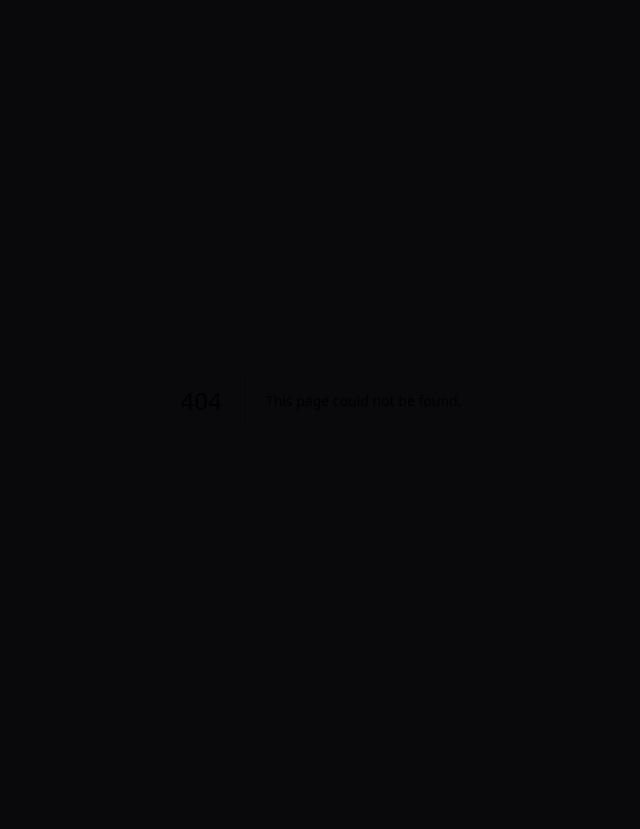
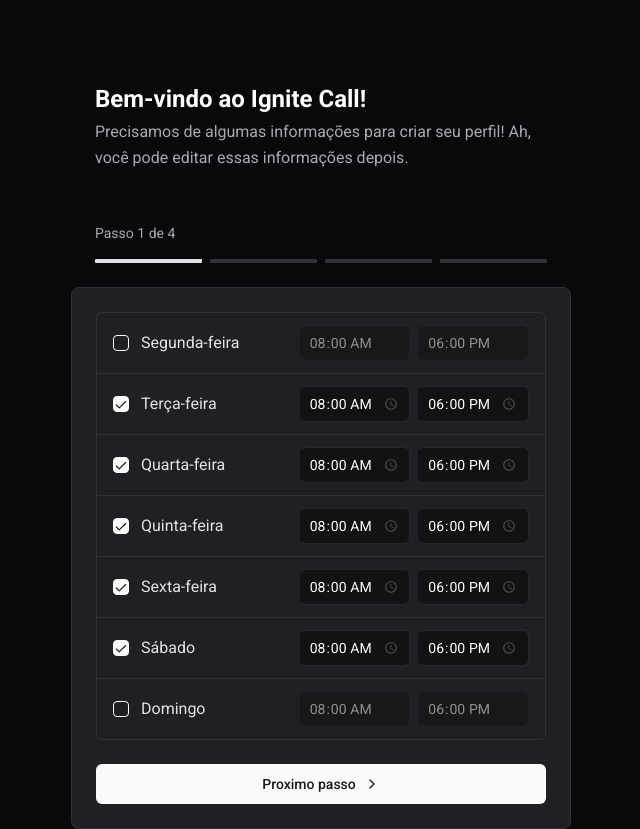
Before and after one commit to reciokaue/dev-call, a Next.js app: page /register/1/time-intervals in a window 1280 px wide. Before the commit this address had no page. Shown: the whole page, without its empty margins (319-959 px from the left). Before the commit the page ends 800 px from the top, so only its background shows below. Built offline with nearby package versions, Linux system fonts and the light colour scheme.

Commit message:
time intervals structure & hookform

```diff
--- a/package.json
+++ b/package.json
@@ -13,6 +13,7 @@
     "@hookform/resolvers": "^3.3.4",
     "@next-auth/prisma-adapter": "0.4.4-canary.81",
     "@prisma/client": "^5.7.1",
+    "@radix-ui/react-checkbox": "^1.0.4",
     "@radix-ui/react-slot": "^1.0.2",
     "axios": "^1.6.5",
     "class-variance-authority": "^0.7.0",
--- a/src/app/register/[step]/connect/page.tsx
+++ b/src/app/register/[step]/connect/page.tsx
@@ -60,7 +60,6 @@
         Proximo passo
         <ChevronRight className="h-4 w-4" />
       </Button>
-      {JSON.stringify(user)}
     </div>
   )
 }
--- a/src/app/register/[step]/disponibility/page.tsx
+++ /dev/null
@@ -1,3 +0,0 @@
-export default function Disponibility() {
-  return <div className="flex"></div>
-}
--- a/src/app/register/[step]/layout.tsx
+++ b/src/app/register/[step]/layout.tsx
@@ -1,7 +1,6 @@
 import type { Metadata } from 'next'
 
 import { MultiStep } from '../../../components/multi-step'
-
 import { HEADERS } from './headers'
 
 export const metadata: Metadata = {
@@ -19,7 +18,7 @@
   const { step } = params
 
   return (
-    <div className="mx-auto flex h-screen max-w-[500px] flex-col items-center justify-start pt-40">
+    <div className="mx-auto flex h-screen max-w-[500px] flex-col items-center justify-start pt-20">
       <div className="flex flex-col items-start self-stretch px-6">
         <h1 className="text-2xl font-bold leading-relaxed text-white">
           {HEADERS[step - 1].title}
--- /dev/null
+++ b/src/app/register/[step]/time-intervals/page.tsx
@@ -0,0 +1,120 @@
+'use client'
+
+import { zodResolver } from '@hookform/resolvers/zod'
+import { ChevronRight } from 'lucide-react'
+import { Controller, useFieldArray, useForm } from 'react-hook-form'
+import { z } from 'zod'
+
+import { Button } from '@/components/ui/button'
+import { Checkbox } from '@/components/ui/checkbox'
+import { Input } from '@/components/ui/input'
+import { weekDays } from '@/utils/get-week-day'
+
+const schema = z.object({
+  intervals: z
+    .array(
+      z.object({
+        weekDay: z.number().min(0).max(6),
+        enabled: z.boolean(),
+        startTime: z.string(),
+        endTime: z.string(),
+      }),
+    )
+    .length(7)
+    .transform((intervals) => intervals.filter((interval) => interval.enabled))
+    .refine((intervals) => intervals.length > 0, {
+      message: 'Você precisa selecionar pelo menos um dia da semana!',
+    }),
+})
+type Props = z.infer<typeof schema>
+
+export default function TimeIntervals() {
+  const {
+    register,
+    handleSubmit,
+    control,
+    watch,
+    formState: { isSubmitting, errors },
+  } = useForm<Props>({
+    resolver: zodResolver(schema),
+    defaultValues: {
+      intervals: [
+        { weekDay: 0, enabled: false, startTime: '08:00', endTime: '18:00' },
+        { weekDay: 1, enabled: true, startTime: '08:00', endTime: '18:00' },
+        { weekDay: 2, enabled: true, startTime: '08:00', endTime: '18:00' },
+        { weekDay: 3, enabled: true, startTime: '08:00', endTime: '18:00' },
+        { weekDay: 4, enabled: true, startTime: '08:00', endTime: '18:00' },
+        { weekDay: 5, enabled: true, startTime: '08:00', endTime: '18:00' },
+        { weekDay: 6, enabled: false, startTime: '08:00', endTime: '18:00' },
+      ],
+    },
+  })
+
+  const { fields } = useFieldArray({
+    control,
+    name: 'intervals',
+  })
+  const intervals = watch('intervals')
+
+  async function SetTimeIntervals(data: Props) {
+    console.log(data)
+  }
+
+  return (
+    <form
+      onSubmit={handleSubmit(SetTimeIntervals)}
+      className="flex w-full flex-col items-center gap-6"
+    >
+      <div className="flex w-full flex-col items-start rounded-md border border-gray-600">
+        {fields.map((field, index) => (
+          <div
+            key={field.id}
+            className="flex w-full items-center justify-between border-t border-gray-600 px-4 py-3 first:border-0"
+          >
+            <div className="flex items-center gap-3">
+              <Controller
+                control={control}
+                name={`intervals.${index}.enabled`}
+                render={(checkbox) => (
+                  <Checkbox
+                    checked={checkbox.field.value}
+                    onCheckedChange={(checked) => {
+                      checkbox.field.onChange(checked === true)
+                    }}
+                    id={weekDays[field.weekDay]}
+                  />
+                )}
+              />
+              <label
+                htmlFor={weekDays[field.weekDay]}
+                className="text-base leading-relaxed text-gray-100"
+              >
+                {weekDays[field.weekDay]}
+              </label>
+            </div>
+            <div className="flex items-center gap-2">
+              <Input
+                type="time"
+                step={60}
+                className="h-9 px-2"
+                disabled={intervals[index].enabled === false}
+                {...register(`intervals.${index}.startTime`)}
+              />
+              <Input
+                type="time"
+                step={60}
+                className="h-9 px-2"
+                disabled={intervals[index].enabled === false}
+                {...register(`intervals.${index}.endTime`)}
+              />
+            </div>
+          </div>
+        ))}
+      </div>
+      <Button className="w-full">
+        Proximo passo
+        <ChevronRight className="h-4 w-4" />
+      </Button>
+    </form>
+  )
+}
--- /dev/null
+++ b/src/components/ui/checkbox.tsx
@@ -0,0 +1,30 @@
+"use client"
+
+import * as React from "react"
+import * as CheckboxPrimitive from "@radix-ui/react-checkbox"
+import { Check } from "lucide-react"
+
+import { cn } from "@/lib/utils"
+
+const Checkbox = React.forwardRef<
+  React.ElementRef<typeof CheckboxPrimitive.Root>,
+  React.ComponentPropsWithoutRef<typeof CheckboxPrimitive.Root>
+>(({ className, ...props }, ref) => (
+  <CheckboxPrimitive.Root
+    ref={ref}
+    className={cn(
+      "peer h-4 w-4 shrink-0 rounded-sm border border-primary ring-offset-background focus-visible:outline-none focus-visible:ring-2 focus-visible:ring-ring focus-visible:ring-offset-2 disabled:cursor-not-allowed disabled:opacity-50 data-[state=checked]:bg-primary data-[state=checked]:text-primary-foreground",
+      className
+    )}
+    {...props}
+  >
+    <CheckboxPrimitive.Indicator
+      className={cn("flex items-center justify-center text-current")}
+    >
+      <Check className="h-4 w-4" />
+    </CheckboxPrimitive.Indicator>
+  </CheckboxPrimitive.Root>
+))
+Checkbox.displayName = CheckboxPrimitive.Root.displayName
+
+export { Checkbox }
--- a/src/styles/globals.css
+++ b/src/styles/globals.css
@@ -72,11 +72,12 @@
   margin: 0;
   padding: 0;
 }
-/*
-h1, h2, h3, p, body, input, textarea, button {
-  font-family: 'Roboto' sans-serif;
-  font-weight: 400;
-} */
+
+input[type="date"]::-webkit-calendar-picker-indicator,
+input[type="time"]::-webkit-calendar-picker-indicator {
+  filter: invert(100%) brightness(30%)
+}
+
 
 @layer base {
   * {
--- /dev/null
+++ b/src/utils/get-week-day.ts
@@ -0,0 +1,11 @@
+export function getWeekDays() {
+  const formatter = new Intl.DateTimeFormat('pt-BR', { weekday: 'long' })
+
+  return Array.from(Array(7).keys())
+    .map((day) => formatter.format(new Date(Date.UTC(2021, 5, day))))
+    .map((weekDay) => {
+      return weekDay.substring(0, 1).toUpperCase().concat(weekDay.substring(1))
+    })
+}
+
+export const weekDays = getWeekDays()
```
Also changed, not shown: 1 other file (tests, documents, lock files or other folders).
